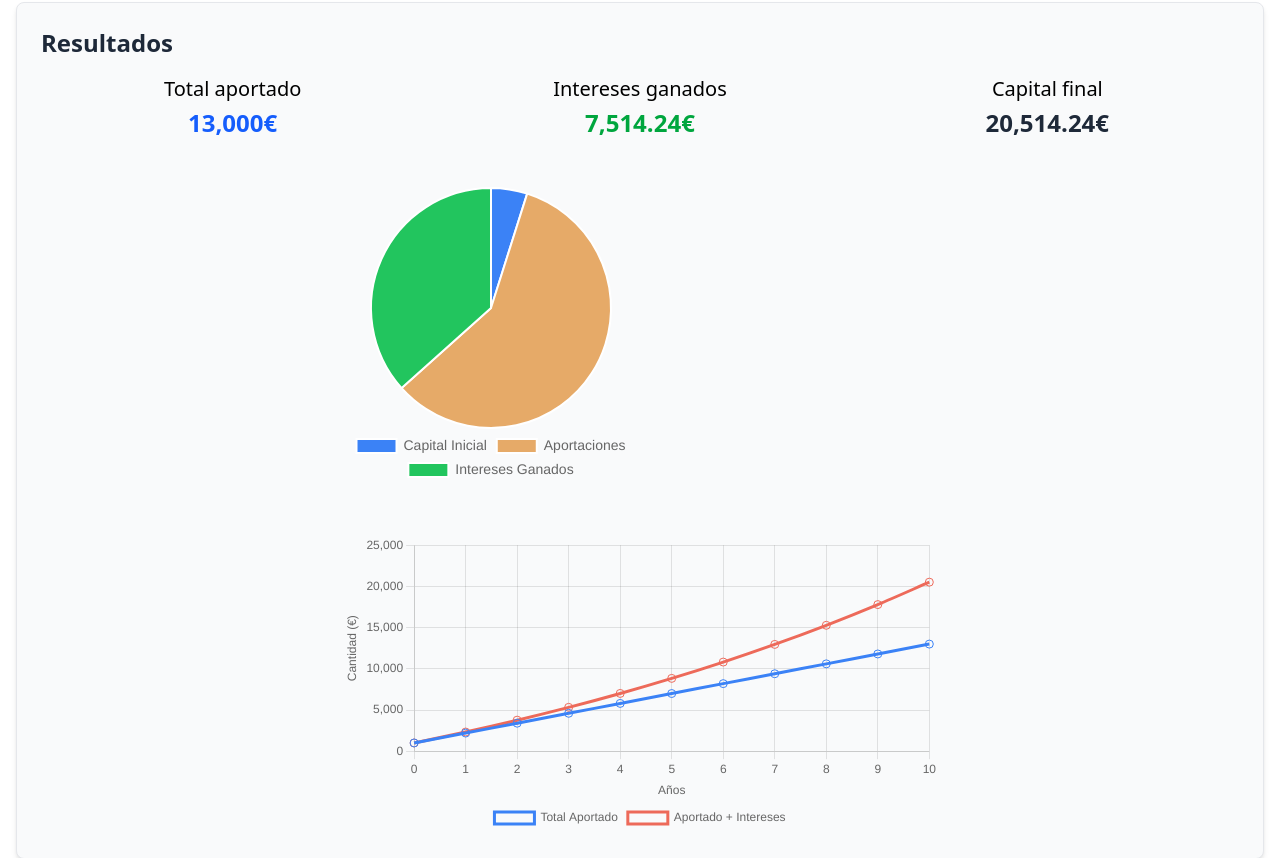
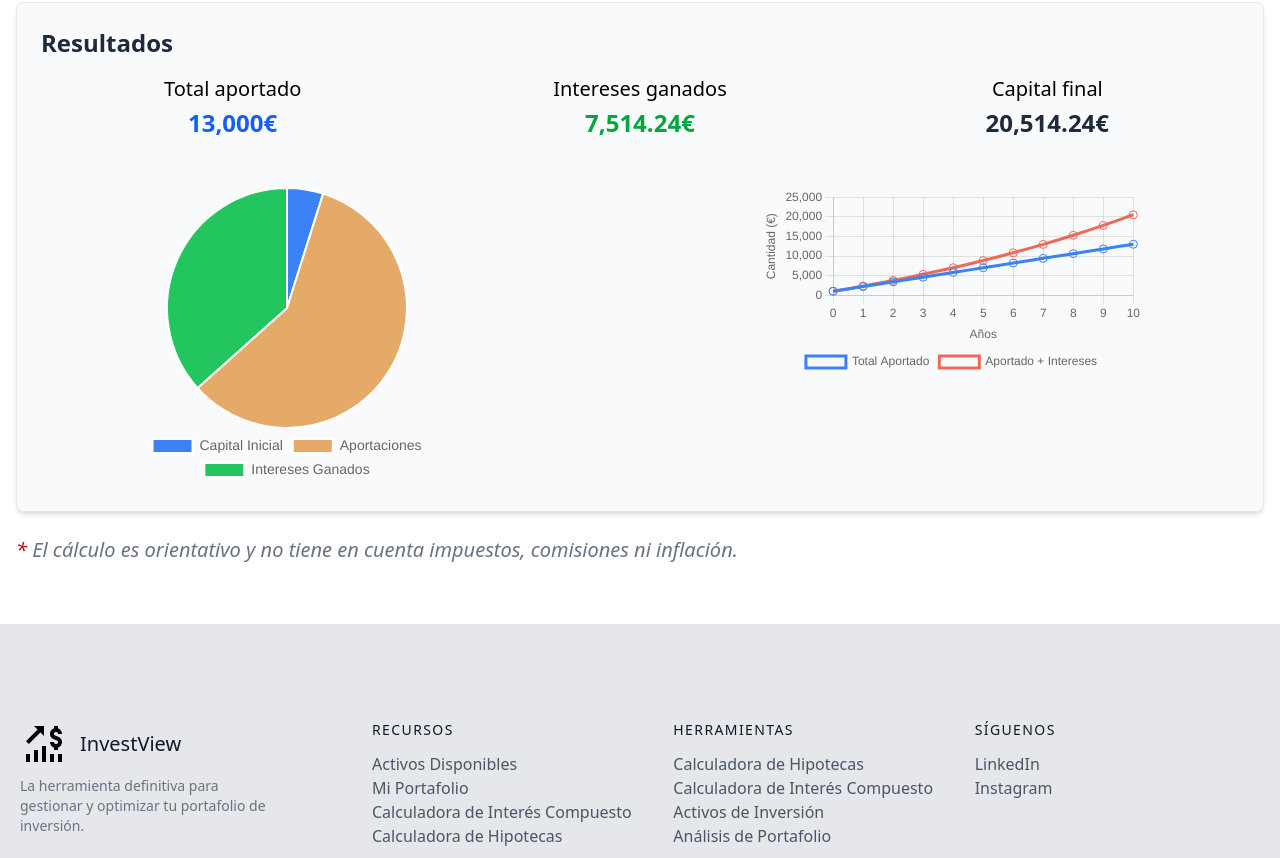
Before and after one commit to Sergio-Bonache/InvestView, a Vue app: page /calculator/compound_interest in a window 1280 px wide. Shown: the part 744-1602 px from the top of the page. Built offline with nearby package versions, Linux system fonts and the light colour scheme.

Commit message:
Mejora el formato del texto en la calculadora de interés compuesto y ajusta la disposición de los gráficos

```diff
--- a/src/views/CalculadoraInteresCompuesto.vue
+++ b/src/views/CalculadoraInteresCompuesto.vue
@@ -82,9 +82,13 @@ const totalConInteresSerie = computed(() =>
   <section class="container mt-15 mb-15 px-4 mx-auto">
     <h2 class="text-3xl font-medium text-gray-800 mb-6">Calculadora de Interés Compuesto</h2>
     <p class="mb-8 text-gray-700 text-xl">
-      La <strong>calculadora de interés compuesto</strong> te permite estimar cómo crecerán tus ahorros o inversiones a lo largo del tiempo, teniendo en cuenta un capital inicial, aportaciones periódicas, el interés anual y el plazo en años.
+      La <strong>calculadora de interés compuesto</strong> te permite estimar cómo crecerán tus ahorros o inversiones a
+      lo largo del tiempo, teniendo en cuenta un capital inicial, aportaciones periódicas, el interés anual y el plazo
+      en años.
       <br><br>
-      Para usarla, introduce el capital inicial, la cantidad que aportarás periódicamente, la frecuencia de esas aportaciones, el interés anual estimado y el número de años que mantendrás la inversión. La calculadora mostrará el capital final estimado, el total aportado y los intereses generados.
+      Para usarla, introduce el capital inicial, la cantidad que aportarás periódicamente, la frecuencia de esas
+      aportaciones, el interés anual estimado y el número de años que mantendrás la inversión. La calculadora mostrará
+      el capital final estimado, el total aportado y los intereses generados.
     </p>
     <form class="bg-gray-50 rounded-lg shadow-md p-6 space-y-6 border border-gray-200">
       <div class="grid grid-cols-1 md:grid-cols-2 gap-6">
@@ -92,19 +96,22 @@ const totalConInteresSerie = computed(() =>
           <label class="block text-gray-700 font-medium mb-2" for="capitalInicial">
             <span class="text-red-700 font-medium">*</span> Capital inicial (€)
           </label>
-          <input id="capitalInicial" type="number" min="0" v-model.number="capitalInicial" class="w-full rounded bg-white border-gray-300 shadow-sm py-2 px-4 outline-none" />
+          <input id="capitalInicial" type="number" min="0" v-model.number="capitalInicial"
+            class="w-full rounded bg-white border-gray-300 shadow-sm py-2 px-4 outline-none" />
         </div>
         <div>
           <label class="block text-gray-700 font-medium mb-2" for="aportacion">
             <span class="text-red-700 font-medium">*</span> Aportación periódica (€)
           </label>
-          <input id="aportacion" type="number" min="0" v-model.number="aportacion" class="w-full rounded bg-white border-gray-300 shadow-sm py-2 px-4 outline-none" />
+          <input id="aportacion" type="number" min="0" v-model.number="aportacion"
+            class="w-full rounded bg-white border-gray-300 shadow-sm py-2 px-4 outline-none" />
         </div>
         <div>
           <label class="block text-gray-700 font-medium mb-2" for="frecuencia">
             <span class="text-red-700 font-medium">*</span> Frecuencia de aportación
           </label>
-          <select id="frecuencia" v-model="frecuencia" class="w-full rounded bg-white border-gray-300 shadow-sm py-2 px-4 outline-none">
+          <select id="frecuencia" v-model="frecuencia"
+            class="w-full rounded bg-white border-gray-300 shadow-sm py-2 px-4 outline-none">
             <option v-for="op in frecuenciaOpciones" :key="op.value" :value="op.value">{{ op.label }}</option>
           </select>
         </div>
@@ -112,13 +119,15 @@ const totalConInteresSerie = computed(() =>
           <label class="block text-gray-700 font-medium mb-2" for="interes">
             <span class="text-red-700 font-medium">*</span> Interés anual (%)
           </label>
-          <input id="interes" type="number" min="0" step="0.01" v-model.number="interes" class="w-full rounded bg-white border-gray-300 shadow-sm py-2 px-4 outline-none" />
+          <input id="interes" type="number" min="0" step="0.01" v-model.number="interes"
+            class="w-full rounded bg-white border-gray-300 shadow-sm py-2 px-4 outline-none" />
         </div>
         <div class="md:col-span-2">
           <label class="block text-gray-700 font-medium mb-2" for="tiempo">
             <span class="text-red-700 font-medium">*</span> Tiempo (años)
           </label>
-          <input id="tiempo" type="number" min="1" v-model.number="tiempo" class="w-full rounded bg-white border-gray-300 shadow-sm py-2 px-4 outline-none" />
+          <input id="tiempo" type="number" min="1" v-model.number="tiempo"
+            class="w-full rounded bg-white border-gray-300 shadow-sm py-2 px-4 outline-none" />
         </div>
       </div>
     </form>
@@ -127,40 +136,38 @@ const totalConInteresSerie = computed(() =>
       <div class="grid grid-cols-1 md:grid-cols-3 gap-6 text-center">
         <div>
           <div class="text-dark-500 text-xl">Total aportado</div>
-          <div class="text-2xl font-bold text-blue-600 mt-1">{{ totalAportado.toLocaleString(undefined, {maximumFractionDigits: 2}) }}€</div>
+          <div class="text-2xl font-bold text-blue-600 mt-1">{{ totalAportado.toLocaleString(undefined,
+            {maximumFractionDigits: 2}) }}€</div>
         </div>
         <div>
           <div class="text-dark-500 text-xl">Intereses ganados</div>
-          <div class="text-2xl font-bold text-green-600 mt-1">{{ interesesGanados.toLocaleString(undefined, {maximumFractionDigits: 2}) }}€</div>
+          <div class="text-2xl font-bold text-green-600 mt-1">{{ interesesGanados.toLocaleString(undefined,
+            {maximumFractionDigits: 2}) }}€</div>
         </div>
         <div>
           <div class="text-dark-500 text-xl">Capital final</div>
-          <div class="text-2xl font-bold text-gray-800 mt-1">{{ resultado.toLocaleString(undefined, {maximumFractionDigits: 2}) }}€</div>
+          <div class="text-2xl font-bold text-gray-800 mt-1">{{ resultado.toLocaleString(undefined,
+            {maximumFractionDigits: 2}) }}€</div>
         </div>
       </div>
-      <div class="flex flex-col gap-12 mt-12">
-        <div class="flex justify-center">
-          <div class="w-full md:w-2/3 lg:w-1/2">
-        <CompoundInterestPieChart
-          :capital-inicial="capitalInicial"
-          :intereses-ganados="interesesGanados"
-          :aportaciones-posteriores="totalAportado - capitalInicial"
-        />
+      <div class="flex flex-col md:flex-row gap-12 mt-12">
+        <div class="flex-1 flex justify-center">
+          <div class="w-full md:w-4/5 lg:w-2/3">
+        <CompoundInterestPieChart :capital-inicial="capitalInicial" :intereses-ganados="interesesGanados"
+          :aportaciones-posteriores="totalAportado - capitalInicial" />
           </div>
         </div>
-        <div class="flex justify-center">
-          <div class="w-full md:w-2/3 lg:w-1/2">
-        <CompoundInterestLineChart
-          :labels="labels"
-          :aportaciones="aportacionesSerie"
-          :totalConInteres="totalConInteresSerie"
-        />
+        <div class="flex-1 flex justify-center">
+          <div class="w-full md:w-4/5 lg:w-2/3">
+        <CompoundInterestLineChart :labels="labels" :aportaciones="aportacionesSerie"
+          :totalConInteres="totalConInteresSerie" />
           </div>
         </div>
       </div>
     </div>
     <p class="mt-6 italic text-xl text-gray-500">
-      <span class="text-red-700 font-medium">*</span> El cálculo es orientativo y no tiene en cuenta impuestos, comisiones ni inflación.
+      <span class="text-red-700 font-medium">*</span> El cálculo es orientativo y no tiene en cuenta impuestos,
+      comisiones ni inflación.
     </p>
   </section>
 </template>
```
